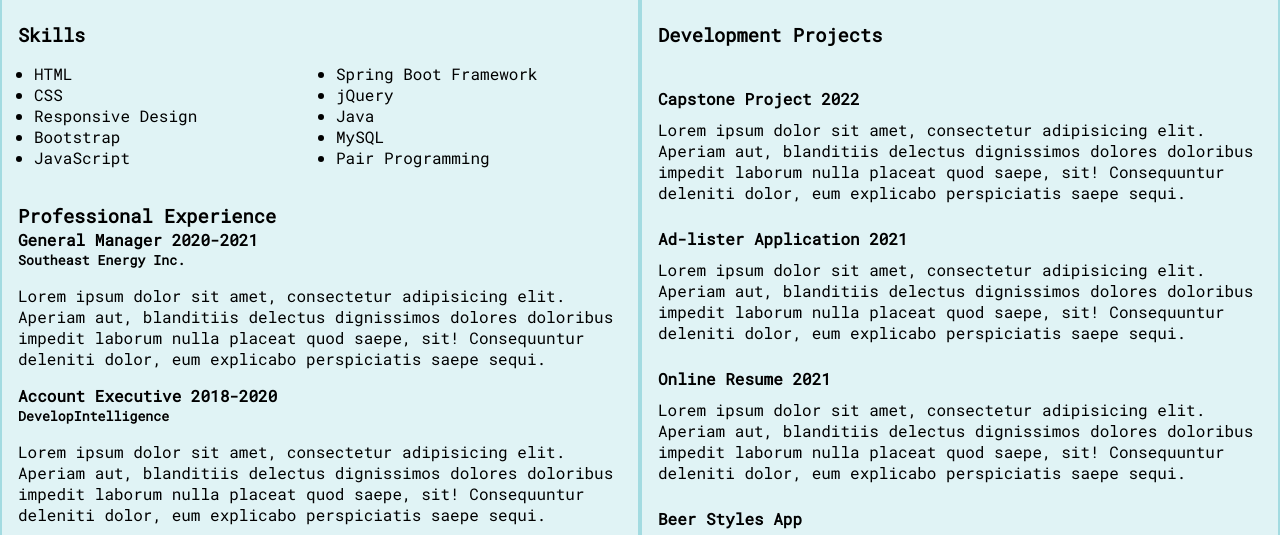
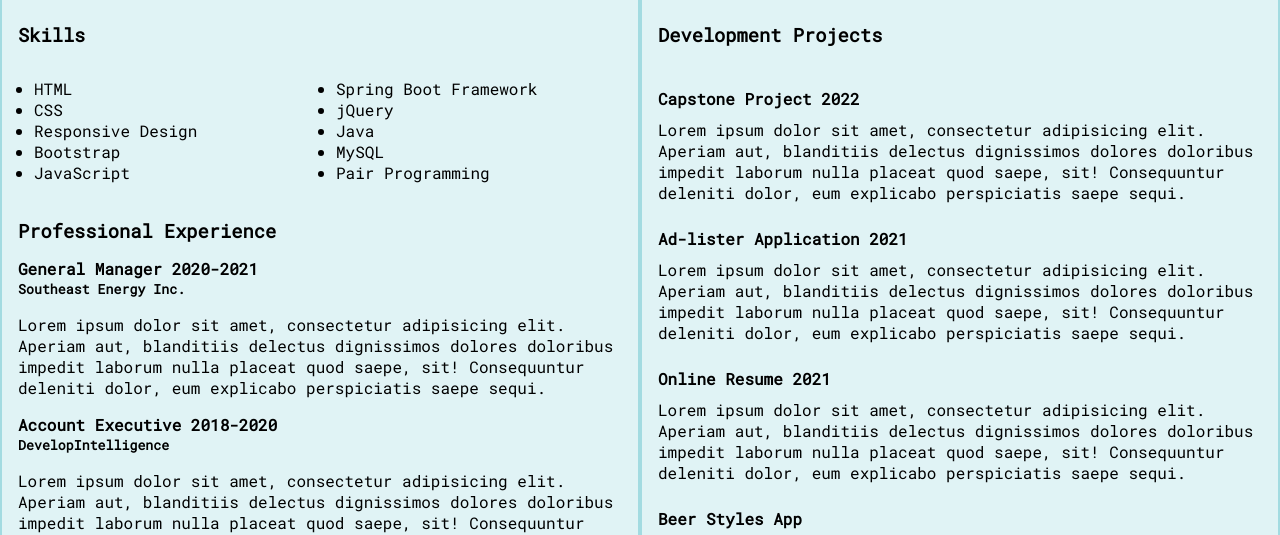
Before and after one commit to Nelson-Delpozo/Nelson-Delpozo-Online-Resume, a plain HTML site: page index.html in a window 1280 px wide. Shown: the part 296-831 px from the top of the page. Drawn offline with Linux system fonts and the light colour scheme.

Commit message:
fixed left side alignment

```diff
--- a/css/styles.css
+++ b/css/styles.css
@@ -83,7 +83,7 @@ body {
 }
 
 #left-column h3 {
-    margin-bottom: 0;
+    margin-bottom: 15px;
 }
 
 footer {
```
